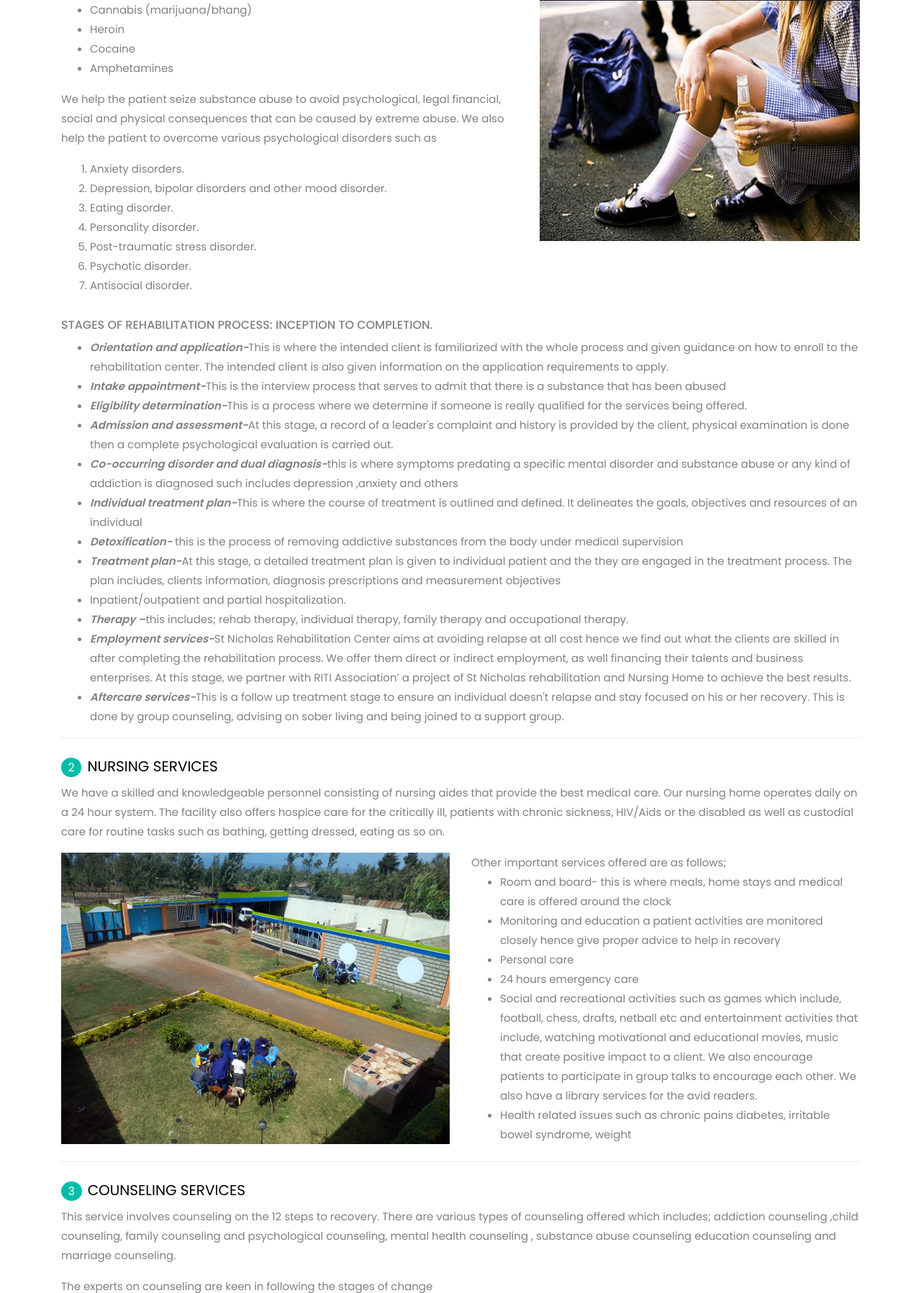
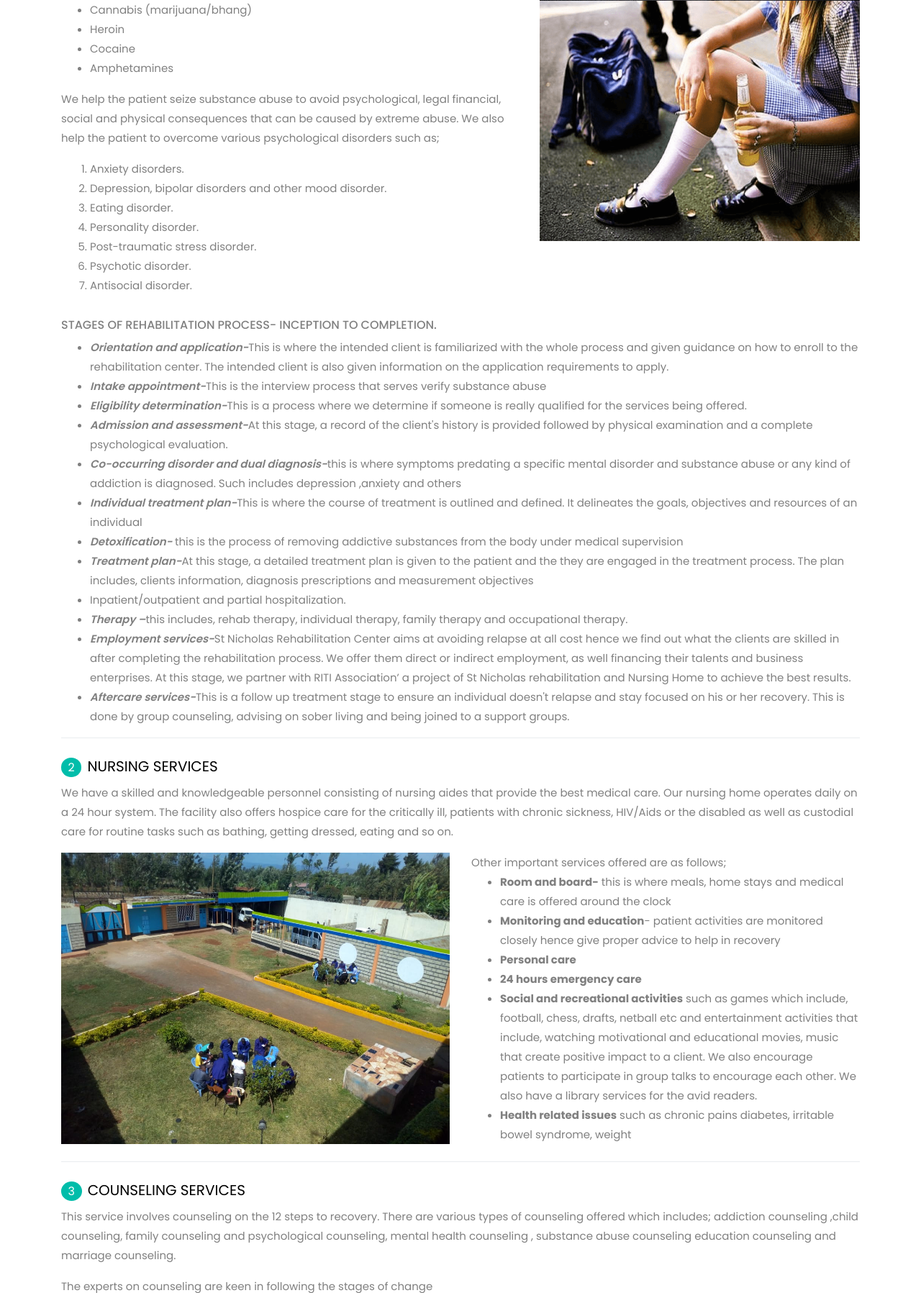
Before and after one commit to chirchir12/st-nicholas, a PHP site: page /services.php in a window 1280 px wide. Shown: the part 829-2626 px from the top of the page at 72% size. Run offline with PHP 8.4, Linux system fonts and the light colour scheme; some libraries are stand-ins or nearby versions; some web fonts are replaced.

Commit message:
fixed grammer issues

```diff
--- a/base/about_sec.php
+++ b/base/about_sec.php
@@ -29,7 +29,7 @@
                         <p>St Nicholas Rehabilitation and Nursing Home perfoms drug test for their
                             clients at their clinic
                             or from the clients residence. We use urine drug screens or urine drug test
-                            to detest the
+                            to test the
                             presence of drugs in a person’s system.</p>
                     </div>
                 </div>
--- a/base/footer.html
+++ b/base/footer.html
@@ -9,7 +9,7 @@
               <li>
                 <span class="icon icon-map-marker"></span
                 ><span class="text"
-                  >Meru, Along Meru Maua Road Kiajahi, Kalerene Stage</span
+                  >Meru, along Meru Maua Road Kiajahi, Kalerene Stage</span
                 >
               </li>
               <li>
@@ -46,29 +46,29 @@
           <h2 class="ftco-heading-2">Links</h2>
           <ul class="list-unstyled">
             <li>
-              <a href="#"
+              <a href="index.php"
                 ><span class="ion-ios-arrow-round-forward mr-2"></span>Home</a
               >
             </li>
             <li>
-              <a href="#"
+              <a href="about.php"
                 ><span class="ion-ios-arrow-round-forward mr-2"></span>About</a
               >
             </li>
             <li>
-              <a href="#"
+              <a href="services.php"
                 ><span class="ion-ios-arrow-round-forward mr-2"></span
                 >Services</a
               >
             </li>
             <li>
-              <a href="#"
+              <a href="gallery.php"
                 ><span class="ion-ios-arrow-round-forward mr-2"></span
-                >Projects</a
+                >Gallery</a
               >
             </li>
             <li>
-              <a href="#"
+              <a href="contact.php"
                 ><span class="ion-ios-arrow-round-forward mr-2"></span
                 >Contact</a
               >
--- a/base/slider.php
+++ b/base/slider.php
@@ -10,7 +10,7 @@
                     <marquee class="running-text" behavior="" direction=""> Nursing Home, Psychiatric Hospital,
                         School of Counselling Psychology, Industrial Training Institute, Secondary Education
                     </marquee>
-                    <p><a href="#" class="btn btn-primary px-4 py-3 mt-2">Our Services</a></p>
+                    <p><a href="services.php" class="btn btn-primary px-4 py-3 mt-2">Our Services</a></p>
                 </div>
             </div>
         </div>
@@ -27,7 +27,7 @@
                     <marquee class="running-text" behavior="" direction=""> Nursing Home, Psychiatric Hospital,
                         School of Counselling Psychology, Industrial Training Institute, Secondary Education
                     </marquee>
-                    <p><a href="#" class="btn btn-primary px-4 py-3 mt-2">Our Services</a></p>
+                    <p><a href="services.php" class="btn btn-primary px-4 py-3 mt-2">Our Services</a></p>
                 </div>
             </div>
         </div>
--- a/index.php
+++ b/index.php
@@ -239,7 +239,7 @@ if(is_post_request()) {
                                 schools and universities</li>
                             <li>Our rehabilitation center partners with RITI Association of the Unemployed Professionals
                                 which assures the recovered clients of employment, financing their talents and dreams
-                                and helping them initiate a business enterprise.</li>
+                                and helping them initiate business enterprises.</li>
                         </ul>
                     </div>
                     <div class="col-md-6 col-12">
--- a/services.php
+++ b/services.php
@@ -35,8 +35,9 @@ $page = basename(__FILE__);
             <div class="rehabilitation-container">
                 <h5 class="rehabilitation-title treatmentstyles">Rehabilitation</h5>
                 <p>This entails the restoration of normal life after addiction recovery, long-term or incapacitating
-                    illness, accidents or imprisonment. At St Nicholas Rehabilitation and Nursing Home, we offer the
-                    following rehabilitation; physiotherapy, occupational therapy and speech therapy.</p>
+                    illness, accidents, or imprisonment. At St Nicholas Rehabilitation and Nursing Home, we
+                    offer the following; rehabilitation, physiotherapy, occupational therapy, and speech therapy,
+                    etc.</p>
                 <div class="row">
                     <div class="col-12 col-md-7">
                         <h6>Drug Addiction/ Drug Abuse Rehabilitation</h6>
@@ -60,7 +61,7 @@ $page = basename(__FILE__);
                         </div>
                         <p>We help the patient seize substance abuse to avoid psychological, legal financial, social and
                             physical consequences that can be caused by extreme abuse. We also help the patient to
-                            overcome various psychological disorders such as</p>
+                            overcome various psychological disorders such as;</p>
                         <ol>
                             <li>Anxiety disorders.</li>
                             <li>Depression, bipolar disorders and other mood disorder.</li>
@@ -77,22 +78,22 @@ $page = basename(__FILE__);
                     </div>
                 </div>
                 <div class="stages-rehabilitation mt-3">
-                    <h6>STAGES OF REHABILITATION PROCESS: INCEPTION TO COMPLETION.</h6>
+                    <h6>STAGES OF REHABILITATION PROCESS- INCEPTION TO COMPLETION.</h6>
                     <ul>
                         <li><span class="sub-stage">Orientation and application-</span>This is where the intended client
                             is familiarized with the whole process and given guidance on how to enroll to the
                             rehabilitation center. The intended client is also given information on the application
                             requirements to apply.</li>
                         <li><span class="sub-stage">Intake appointment-</span>This is the interview process that serves
-                            to admit that there is a substance that has been abused</li>
+                            verify substance abuse</li>
                         <li><span class="sub-stage">Eligibility determination-</span>This is a process where we
                             determine if someone is really qualified for the services being offered.</li>
-                        <li><span class="sub-stage">Admission and assessment-</span>At this stage, a record of a
-                            leader's complaint and history is provided by the client, physical examination is done then
-                            a complete psychological evaluation is carried out.</li>
+                        <li><span class="sub-stage">Admission and assessment-</span>At this stage, a record of the
+                            client's history is provided followed by physical examination and
+                            a complete psychological evaluation.</li>
                         <li><span class="sub-stage">Co-occurring disorder and dual diagnosis-</span>this is where
                             symptoms predating a specific mental disorder and substance abuse or any kind of addiction
-                            is diagnosed such
+                            is diagnosed. Such
                             includes depression ,anxiety and others</li>
                         <li><span class="sub-stage">Individual treatment plan-</span>This is where the course of
                             treatment is outlined and
@@ -101,11 +102,11 @@ $page = basename(__FILE__);
                             substances from the
                             body under medical supervision</li>
                         <li><span class="sub-stage">Treatment plan-</span>At this stage, a detailed treatment plan is
-                            given to individual
+                            given to the
                             patient and the they are engaged in the treatment process. The plan includes, clients
                             information, diagnosis prescriptions and measurement objectives</li>
                         <li>Inpatient/outpatient and partial hospitalization.</li>
-                        <li><span class="sub-stage">Therapy –</span>this includes; rehab therapy, individual therapy,
+                        <li><span class="sub-stage">Therapy –</span>this includes, rehab therapy, individual therapy,
                             family therapy and
                             occupational therapy.</li>
                         <li><span class="sub-stage">Employment services-</span>St Nicholas Rehabilitation Center aims at
@@ -118,7 +119,7 @@ $page = basename(__FILE__);
                             ensure
                             an individual doesn't relapse and stay focused on his or her recovery. This is done by group
                             counseling,
-                            advising on sober living and being joined to a support group.</li>
+                            advising on sober living and being joined to a support groups.</li>
 
 
                     </ul>
@@ -133,7 +134,7 @@ $page = basename(__FILE__);
                     hospice
                     care for the critically ill, patients with chronic sickness, HIV/Aids or the disabled as
                     well as
-                    custodial care for routine tasks such as bathing, getting dressed, eating as so on. </p>
+                    custodial care for routine tasks such as bathing, getting dressed, eating and so on. </p>
                 <div class="row">
                     <div class="col-12 col-md-6 d-none d-md-block">
                         <img src="images/rehab2.jpeg" class="img-fluid " alt="rehab">
@@ -143,15 +144,18 @@ $page = basename(__FILE__);
                         <div class="other-services">
                             <span>Other important services offered are as follows;</span>
                             <ul>
-                                <li>Room and board- this is where meals, home stays and medical care is offered around
+                                <li><b>Room and board-</b> this is where meals, home stays and medical care is offered
+                                    around
                                     the clock
                                 </li>
-                                <li>Monitoring and education a patient activities are monitored closely hence give
+                                <li> <b>Monitoring and education</b>- patient activities are monitored closely hence
+                                    give
                                     proper advice
                                     to help in recovery</li>
-                                <li>Personal care</li>
-                                <li>24 hours emergency care</li>
-                                <li>Social and recreational activities such as games which include, football, chess,
+                                <li><b>Personal care</b></li>
+                                <li><b>24 hours emergency care</b></li>
+                                <li><b>Social and recreational activities</b> such as games which include, football,
+                                    chess,
                                     drafts,
                                     netball etc and entertainment activities that include, watching motivational and
                                     educational
@@ -159,7 +163,8 @@ $page = basename(__FILE__);
                                     participate in group talks to encourage each other. We also have a library services
                                     for the
                                     avid readers.</li>
-                                <li>Health related issues such as chronic pains diabetes, irritable bowel syndrome,
+                                <li><b>Health related issues</b> such as chronic pains diabetes, irritable bowel
+                                    syndrome,
                                     weight</li>
                             </ul>
                         </div>
@@ -178,7 +183,7 @@ $page = basename(__FILE__);
                         <div class="col-12 col-md-6"><span>The experts on counseling are keen in following the stages of
                                 change which are;</span>
                             <ul>
-                                <li><span class="sub-stage">Pre-contemplation - </span>This is whereby the patient has
+                                <li><span class="sub-stage">Pre-contemplation - </span>This is where the patient has
                                     not yet come to
                                     terms with the fact that he or she needs help. This can take up to six months
                                     because the patient is unaware of his or her problematic behaviors. The counselor
@@ -196,9 +201,9 @@ $page = basename(__FILE__);
                                     term benefits.</li>
                                 <li><span class="sub-stage">Maintenance -</span> This is where the client has accepted
                                     and made a positive
-                                    change in their lifestyle and is working to avoid relapse The counselor make a
+                                    change in their lifestyle and is working to avoid relapse. The counselor make a
                                     follow up on the client to avoid relapse, reinforce internal rewards and plan a way
-                                    forward after counseling sessions are over. This can take up to 5years.</li>
+                                    forward after counseling sessions are over. This can take up to 5 years.</li>
                                 <li><span class="sub-stage">After care -</span>The counselor evaluates the triggers of
                                     relapse, reassesses
                                     motivation and barriers to successful full recovery and plan stronger coping
@@ -215,8 +220,8 @@ $page = basename(__FILE__);
             <div class="dropdown-divider"></div>
             <div class="psychiatric-services">
                 <h5 class="psychiatric-title treatmentstyles">PSYCHIATRIC SERVICES</h5>
-                <p>We deal with diagnosis prevention study, treatment and management of mental disorders such mental
-                    disorders include</p>
+                <p>We deal with diagnosis prevention study, treatment and management of mental disorders. Such mental
+                    disorders includes;</p>
                 <div class="row">
                     <div class="col-12 col-md-6">
                         <img src="images/rehab5.jpeg" class="img-fluid" alt="img">
@@ -231,7 +236,7 @@ $page = basename(__FILE__);
                             </p>
                         </div>
                         <div class="Addiction-disorder">
-                            <h6>Addiction disorder</h6>
+                            <h6>Addiction disorders</h6>
                             <p>This is a brain disease manifested by obsessive and excessive substance use. The
                                 substances
                                 abused includes alcohol, prescription drugs, cocaine, heroin marijuana or bhang and etc.
@@ -250,7 +255,7 @@ $page = basename(__FILE__);
                         <div class="other-dissorders">
                             <h6>Other Disorders</h6>
                             <li>Other psychological disorders which are anger management issues, grief and bereavement,
-                                relationship issues. Stress and burnout.</li>
+                                relationship issues, stress and burnout.</li>
                         </div>
                     </div>
                 </div>
@@ -258,7 +263,7 @@ $page = basename(__FILE__);
             <div class="dropdown-divider"></div>
             <div class="vct-services">
                 <h5 class="vct-services treatmentstyles">V.C.T Services</h5>
-                <p>Our specialist are skilled and knowledgeable on how to counsel and carry out HIV/AIDS tests. We
+                <p>Our specialists are skilled and knowledgeable on how to counsel and carry out HIV/AIDS tests. We
                     follow the following procedure, i.e.</p>
                 <div class="row">
                     <div class="col-12 col-md-6">
@@ -272,7 +277,7 @@ $page = basename(__FILE__);
                             <li>Feedback of possible results in relations to personal risk assessment</li>
                             <li>Assessment and discussion regarding capacity to cope with potential positive results
                             </li>
-                            <li>Assessment of potential support requirement</li>
+                            <li>Assessment of potential support requirements</li>
                             <li>Development of a personal risk reduction plan</li>
                             <li>Provision of HIV test information</li>
                             <li>Informed consent</li>
@@ -289,11 +294,11 @@ $page = basename(__FILE__);
                 <ul class="decimal-list-style">
                     <li>An explanation of the test results including information about the window period for the
                         appearance of HIV antibodies and a recommendation to re-test in case of a recent exposure</li>
-                    <li>Basic advice on methods to prevent hive transmission, including avoiding the use of
-                        non-sterilize needles syringes or other injecting equipment</li>
+                    <li>Basic advice on methods to prevent HIV transmission, including avoiding the use of
+                        non-sterilize needles syringes or other injecting equipments</li>
                     <li>Access to drug dependence treatment and its effectiveness</li>
                     <li>Guidance on the use of condoms, safe injecting advice( if possible, an appropriate supply of
-                        condoms sterile needles/ syringes and other commodities should be provided) </li>
+                        condoms, sterile needles/ syringes and other commodities should be provided) </li>
                     <li>The appropriate time for follow up test, based on the risk assessment and ongoing risk behavior.
                     </li>
                 </ul>
@@ -330,11 +335,13 @@ $page = basename(__FILE__);
             <div class="counselling-psychology">
                 <h5 class="school-of-counselling-psychology treatmentstyles">SCHOOL OF COUNSELLING PSYCHOLOGY</h5>
                 <p>Counseling psychology is a specialty within a professional psychology that maintains a focus on
-                    facilitating personal and interpersonal functioning across the lifespan of an individual, the
-                    specialty pays particular attention to emotional, social, vocational, educational, health related,
-                    developmental, at organizational consent. At St Nicholas rehabilitation and nursing home, we are
+                    facilitating personal and interpersonal functioning across the lifespan of an individual. The
+                    specialty pays particular attention to emotional, social, vocational, educational, health related
+                    and
+                    developmental at organizational consent. At St Nicholas Rehabilitation and Nursing Home, we are
                     befitted to offer this course and majorly deal with addiction counseling to produce the best
-                    counseling psychologist who can work well with individual and groups to improve their mental health,
+                    counseling psychologists who can work well with individuals and groups to improve their mental
+                    health,
                     encourage clients to discuss their issues, examine issues to do with substance abuse and alcoholism,
                     bullying, depression and many other psychological issues.</p>
 
@@ -345,13 +352,13 @@ $page = basename(__FILE__);
                 </h5>
                 <div class="technical-training">
                     <h6>Technical Training</h6>
-                    <p>Technical training-this training is offered to our clients only to help them gain skills and
-                        knowledge with will in turn increase their employability tendency hence avoiding relapse</p>
+                    <p>Technical training--This training is offered to our clients only to help them gain skills and
+                        knowledge which will in turn increase their employability tendency hence avoiding relapses</p>
                 </div>
                 <div class="secondary-education">
                     <h6>Secondary Education</h6>
-                    <p>Secondary education-this is also offered to our clients especially those who dropped out of
-                        school ,this reassures the client of their continuity of education during the rehabilitation
+                    <p>Secondary education--This is also offered to our clients especially those who dropped out of
+                        school. This reassures the client of their continuity of education during the rehabilitation
                         process.</p>
                 </div>
             </div>
```
Also changed, not shown: about.php (+10 -8 lines).
